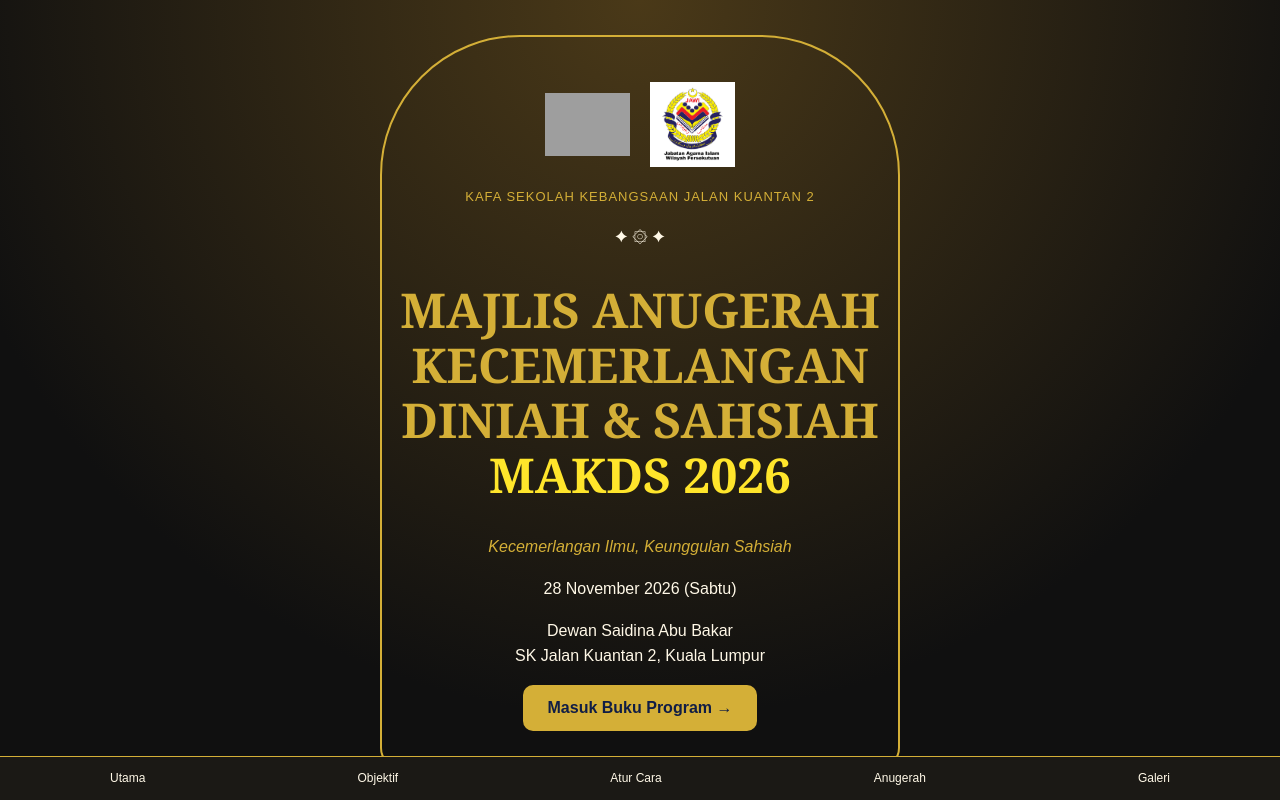
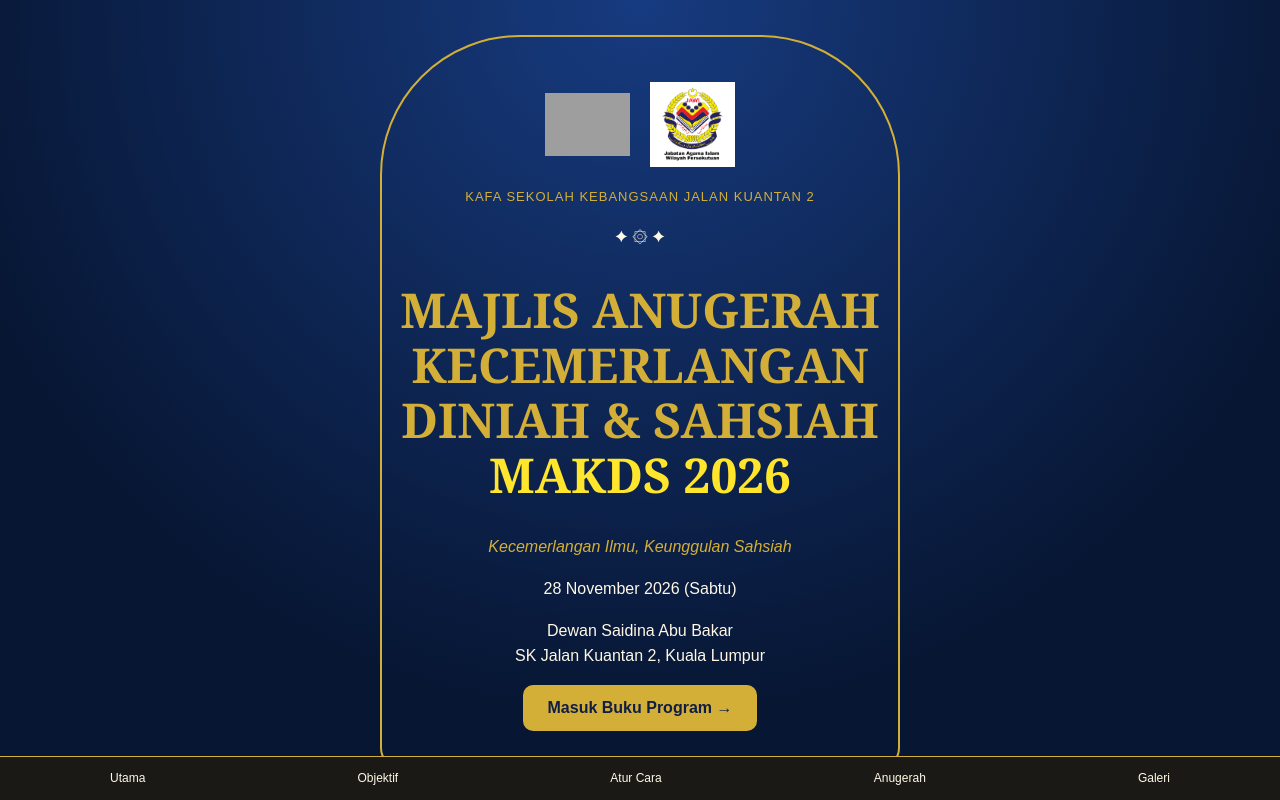
Before and after one commit to amirgazali98-svg/makds-2026, a plain HTML site: page index.html in a window 1280 px wide. Shown: the top 800 px of the page. Drawn offline with Linux system fonts and the light colour scheme; grey boxes are pictures that could not be loaded.

Commit message:
Update index.html
Tukar latar MAKDS kepada biru diraja

```diff
--- a/index.html
+++ b/index.html
@@ -31,7 +31,7 @@
       align-items: center;
       text-align: center;
       background: radial-gradient(
-        circle at top, #4a3918, #101010 70%
+       circle at top, #173B80, #071633 70%
       );
     }
     .arch {
```
